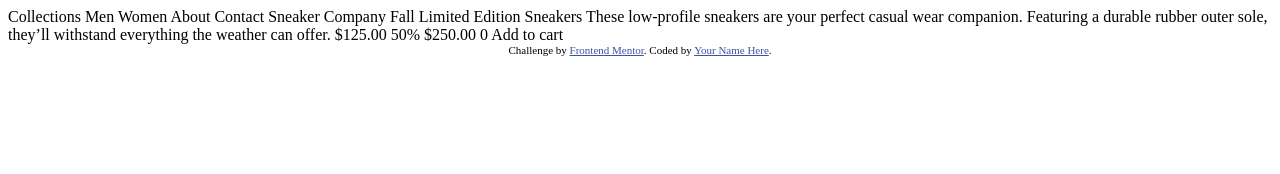
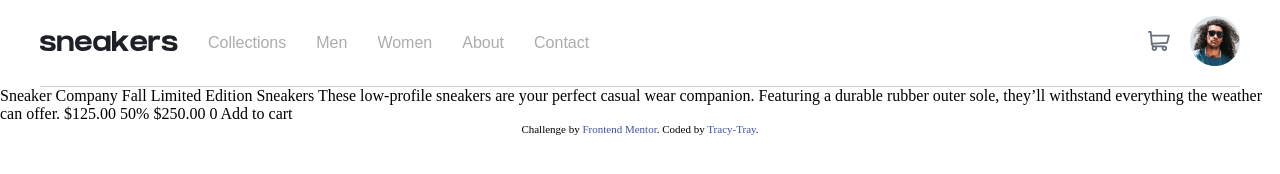
Before and after one commit to tracytray1/ecommerce-product-page, a plain HTML site: page index.html in a window 1280 px wide. Drawn offline with Linux system fonts and the light colour scheme.

Commit message:
added the header

```diff
--- a/index.html
+++ b/index.html
@@ -2,10 +2,9 @@
 <html lang="en">
 <head>
   <meta charset="UTF-8">
-  <meta name="viewport" content="width=device-width, initial-scale=1.0"> <!-- displays site properly based on user's device -->
-
+  <meta name="viewport" content="width=device-width, initial-scale=1.0">
   <link rel="icon" type="image/png" sizes="32x32" href="./images/favicon-32x32.png">
-
+  <link rel="stylesheet" href="style.css" class="rel">
   <title>Frontend Mentor | E-commerce product page</title>
 
   <!-- Feel free to remove these styles or customise in your own stylesheet 👍 -->
@@ -15,12 +14,30 @@
   </style>
 </head>
 <body>
-
-  Collections
-  Men
-  Women
-  About
-  Contact
+  <div class="container">
+    <nav>
+      <div>
+        <img src="/images/logo.svg" alt="logo-sneakers">
+      </div>
+      <div class="categories">
+        <ul class="categories-list">
+          <li class="category"><a href="#">Collections</a></li>
+          <li class="category"><a href="#">Men</a></li>
+          <li class="category"><a href="#">Women</a></li>
+          <li class="category"><a href="#">About</a></li>
+          <li class="category"><a href="#">Contact</a></li>
+        </ul>
+      </div>
+      <div class="user-actions">
+        <div class="cart">
+          <img src="/images/icon-cart.svg" alt="">
+        </div>
+        <div class="profile">
+          <img src="images/image-avatar.png" alt="client profile">
+        </div>
+      </div>
+    </nav>
+  </div>
 
   Sneaker Company
 
@@ -38,7 +55,7 @@
 
   <div class="attribution">
     Challenge by <a href="https://www.frontendmentor.io?ref=challenge" target="_blank">Frontend Mentor</a>.
-    Coded by <a href="#">Your Name Here</a>.
+    Coded by <a href="#">Tracy-Tray</a>.
   </div>
 </body>
 </html>
--- /dev/null
+++ b/style.css
@@ -0,0 +1,87 @@
+html, body {
+  width: 100%;
+  height: 100%;
+  margin: 0;
+  overflow-x: hidden;
+}
+
+a {
+  text-decoration: none;
+  color: inherit;
+  cursor: pointer;
+}
+
+.container {
+  max-width: 1200px;
+  margin: 0 auto;
+  padding: 0 2rem;
+}
+
+/* Categories */
+
+nav {
+  display: flex;
+  align-items: center;
+  width: 100%;
+  border-bottom: 1px solid #ccc;
+  padding: 1rem 0;
+  position: relative;
+}
+
+.categories-list {
+  font-family: Arial, Helvetica, sans-serif;
+  list-style: none;
+  display: flex;
+  gap: 30px;
+  color: rgb(172, 172, 172);
+  margin: 0;
+  padding-left: 20px;
+}
+
+.categories {
+  padding-left: 10px;
+}
+
+.category {
+  position: relative;
+  padding-bottom: 0px;
+}
+
+.category a {
+  display: block;
+  transition: color 0.3s ease;
+}
+
+.category:hover a {
+  color: #333;
+}
+
+/* Ligne orange de survol */
+.category::after {
+  content: '';
+  position: absolute;
+  bottom: -33px;
+  left: 0;
+  right: 0;
+  height: 3px;
+  background-color: #ff7e1b;
+  transform: scaleX(0);
+  transition: transform 0.3s ease;
+  z-index: 2;
+}
+
+.category:hover::after {
+  transform: scaleX(1);
+}
+
+.user-actions {
+  display: flex;
+  justify-content: flex-end;
+  margin-left: auto;
+  align-items: center;
+  gap: 20px;
+}
+
+.profile img {
+  height: 50px;
+}
```
